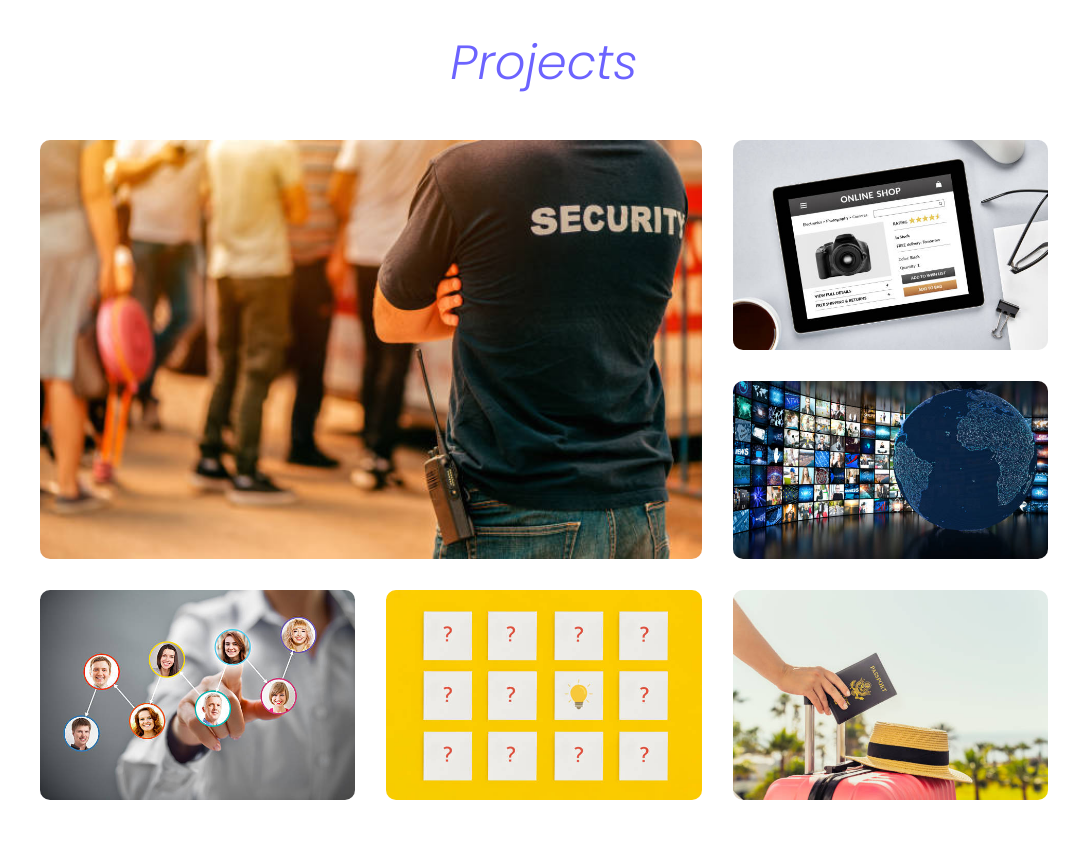
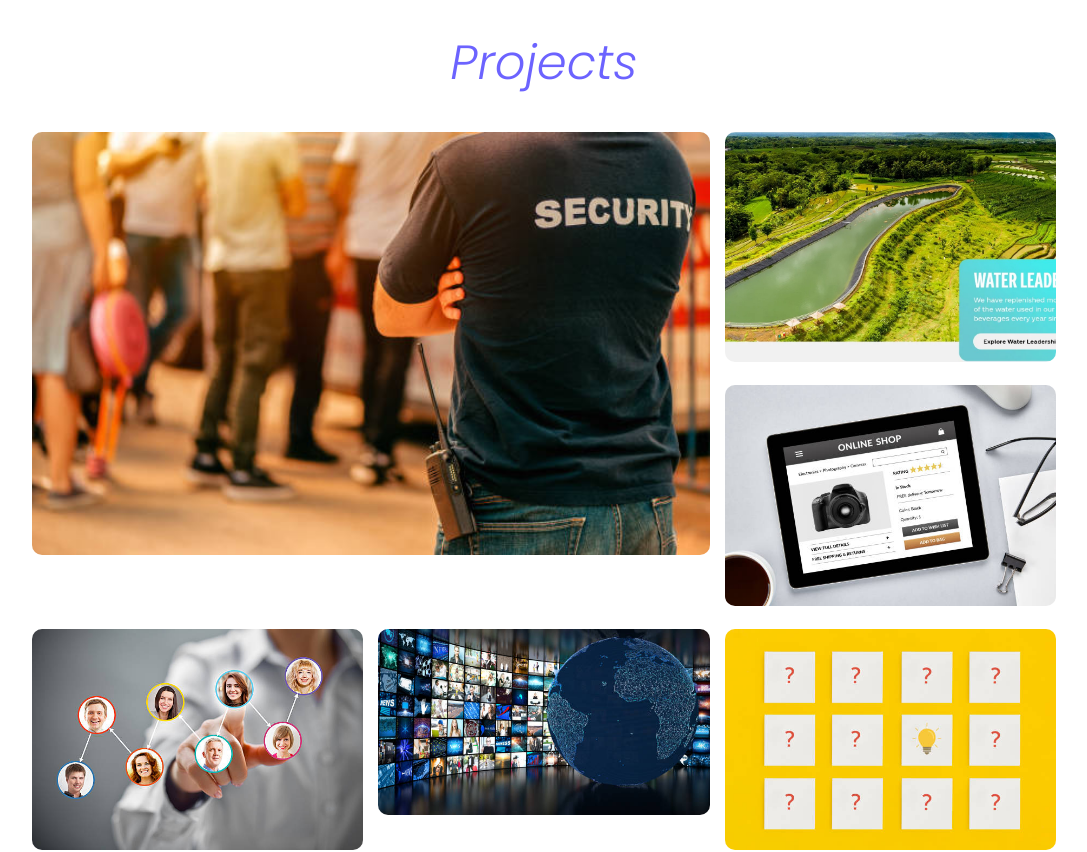
Before and after one commit to pejuameenat/my-portfolio, a React (Create React App) app: page / in a window 1280 px wide. Shown: the part 1180-2032 px from the top of the page, without its empty margins (96-1183 px from the left). Built offline with nearby package versions, Linux system fonts and the light colour scheme.

Commit message:
added project

```diff
--- a/src/components/Socials.jsx
+++ b/src/components/Socials.jsx
@@ -1,6 +1,5 @@
 import React from 'react';
 import linkedIn from '../assets/linkedin.png';
-import instagram from '../assets/instagram2.png';
 import twitter from '../assets/twitter2.png';
 import github from '../assets/github.png';
 
@@ -20,12 +19,6 @@ function Socials(){
           >
             {' '}
             <img src={linkedIn} alt="linkedin" width="30" height="30" />
-          </a>
-        </li>
-        <li className="ms-3 inline">
-          <a className="text-body-secondary" href="#">
-            {' '}
-            <img src={instagram} alt="instagram" width="30" height="30" />
           </a>
         </li>
         <li className="ms-3 inline">
--- a/src/information.js
+++ b/src/information.js
@@ -6,13 +6,12 @@ import git from './assets/git.png';
 import tailwid from './assets/tailwid.jpeg';
 import reactImg from './assets/atom.png';
 import API from './assets/api.png';
-import travel from './assets/travel.jpg';
 import guardScreenshot from './assets/guard-screenshot.jpg';
 import blog from './assets/blog-project-screenshot.jpg';
 import ecommerce from './assets/ecommerce-screenshot.jpg';
 import developer from './assets/developer.io-screenshot.jpg';
 import memoryGame from './assets/memory.jpg';
-
+import cocaColaImage from './assets/cokeslider2.jpg'
 
 export const Lists = [
     {
@@ -94,21 +93,22 @@ export const projects = [
 
   {
     id: 2,
+    image: cocaColaImage,
+    altText: 'project-screenshot',
+    h2: 'Coca cola clone',
+    p: 'A landing page relpica of the coca cola website built with react.js, tailwind css',
+    link: 'https://my-cocacola-app.vercel.app/',
+    gitHub: 'https://github.com/pejuameenat/my-cocacola-app',
+  },
+
+  {
+    id: 3,
     image: ecommerce,
     altText: 'movie-image',
     h2: 'Artisan home',
     p: 'A Modern wesite for artisans and people who require theeir services built with vanilla, javascript, HTML, CSS.',
     link: 'https://artisan-home.vercel.app/index.html#',
     gitHub: 'https://github.com/pejuameenat/Artisan-home',
-  },
-  {
-    id: 3,
-    image: blog,
-    altText: 'travel-image',
-    h2: 'News Blog',
-    p: 'Blog landing page which updates on trending news!',
-    link: 'https://news-blog-nine.vercel.app/index.html',
-    gitHub: 'https://github.com/pejuameenat/News-Blog',
   },
   {
     id: 4,
@@ -121,6 +121,16 @@ export const projects = [
   },
   {
     id: 5,
+    image: blog,
+    altText: 'travel-image',
+    h2: 'News Blog',
+    p: 'Blog landing page which updates on trending news!',
+    link: 'https://news-blog-nine.vercel.app/index.html',
+    gitHub: 'https://github.com/pejuameenat/News-Blog',
+  },
+
+  {
+    id: 6,
     image: memoryGame,
     altText: 'movie-image',
     h2: 'Memory Game',
@@ -128,13 +138,4 @@ export const projects = [
     link: 'https://memory-game-rosy-sigma.vercel.app/',
     gitHub: 'https://github.com/pejuameenat/memory-game',
   },
-  {
-    id: 6,
-    image: travel,
-    altText: 'travel-image',
-    h2: 'Travely',
-    p: 'Lorem ipsum dolor sit amet consectetur, adipisicing elit. Debitis harum, vel quos id laboriosam cum!',
-    link: 'https://travel-io.vercel.app/#',
-    gitHub: 'https://github.com/pejuameenat/Travel.io',
-  },
 ]
--- a/src/style.css
+++ b/src/style.css
@@ -207,19 +207,24 @@ header{
 .grid-wrapper {
     display: grid;
     gap: 15px;
+    align-items: stretch;
 }
 
 .services-image {
     position: relative;
-    padding: .5rem;
+    padding-bottom: .5rem;
 }
 
 .services-image img {
     width: 100%;
-    height: 100%;
+    height:fit-content;
     border-radius: 10px;
+    object-fit: cover;
 }
 
+.services-image:nth-child(2)> img{
+  height: 230px;
+}
 .overlay {
     position: absolute;
     top: 0;
```
Also changed, not shown: src/assets/cokeslider2.jpg (added).
